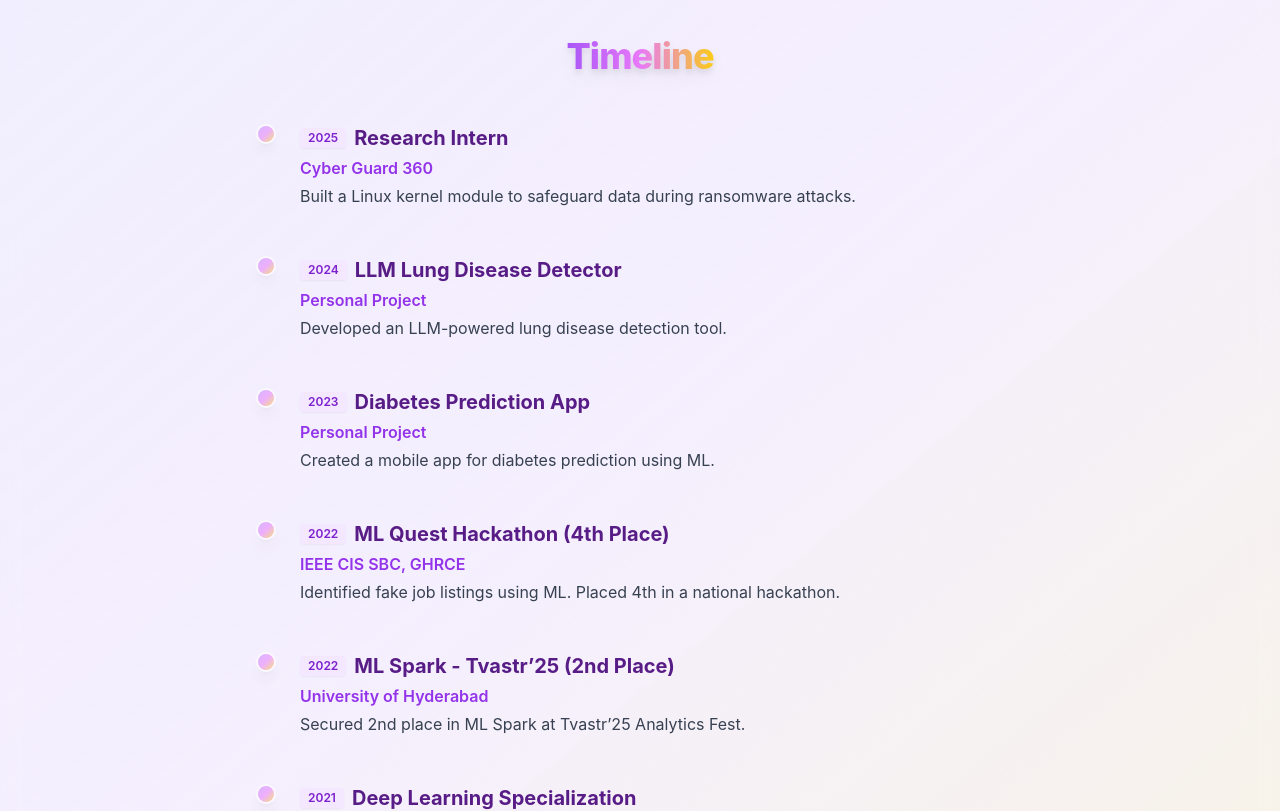
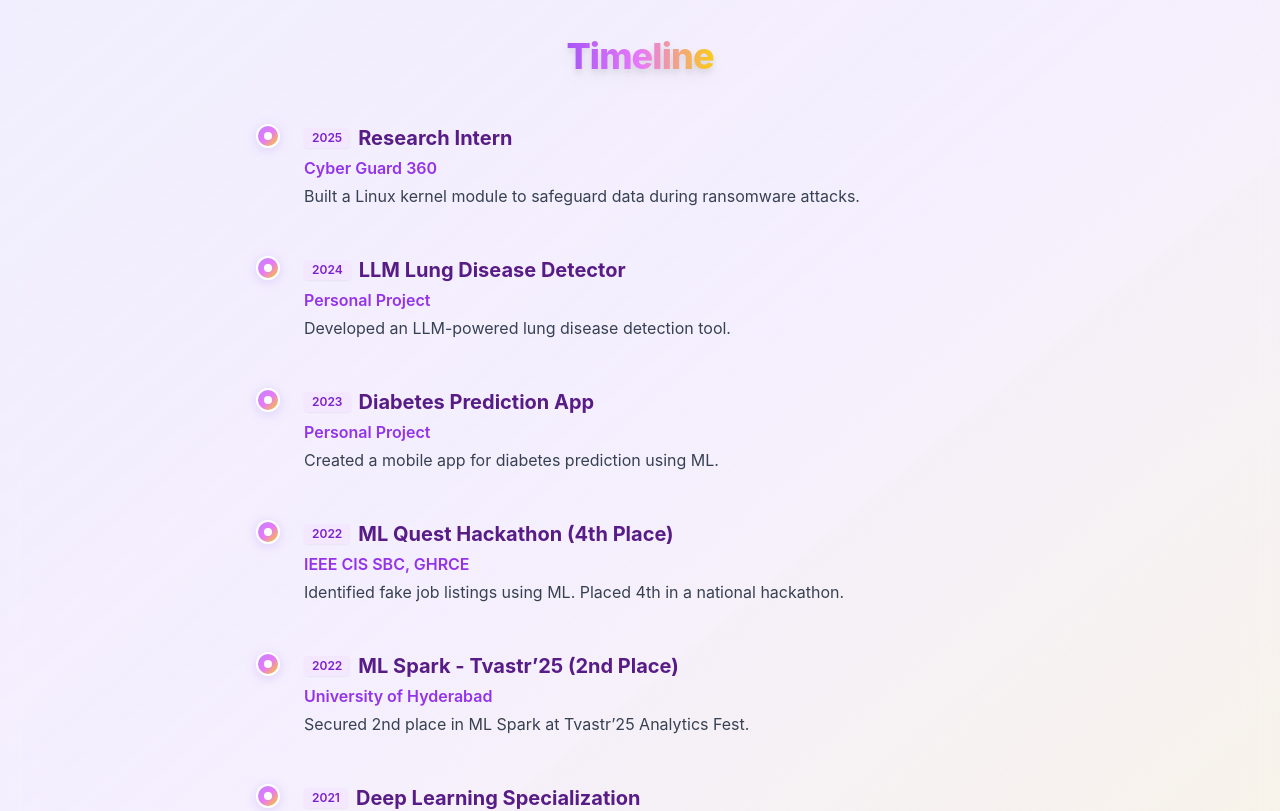
Before and after one commit to shashanksuri616/mypage, a React (Create React App) app in the folder frontend/: page / in a window 1280 px wide. Shown: the part 2380-3191 px from the top of the page. Built offline with nearby package versions, Linux system fonts and the light colour scheme.

Commit message:
upgraded timeline

```diff
--- a/frontend/src/components/Timeline.js
+++ b/frontend/src/components/Timeline.js
@@ -76,7 +76,7 @@ const Timeline = () => {
 					<motion.div
 						key={item.title}
 						className={`flex items-start mb-12 group transition-transform duration-300 ${
-							item.projectId ? 'cursor-pointer hover:scale-[1.03]' : ''
+							item.projectId ? 'cursor-pointer hover:scale-[1.04] hover:shadow-xl' : ''
 						}`}
 						initial={{ opacity: 0, x: -40 }}
 						whileInView={{ opacity: 1, x: 0 }}
@@ -109,7 +109,13 @@ const Timeline = () => {
 					>
 						{/* Timeline Dot & Line */}
 						<div className="flex flex-col items-center mr-6 relative">
-							<div className="w-5 h-5 bg-gradient-to-br from-purple-400 via-fuchsia-400 to-yellow-400 rounded-full shadow-lg border-2 border-white dark:border-gray-900 mb-1 animate-pulse group-hover:scale-110 transition-transform" />
+							<motion.div
+								className="w-6 h-6 bg-gradient-to-br from-purple-400 via-fuchsia-400 to-yellow-400 rounded-full shadow-lg border-2 border-white dark:border-gray-900 mb-1 flex items-center justify-center"
+								animate={open === i ? { scale: 1.18, boxShadow: "0 0 0 6px #fbbf2466" } : { scale: 1, boxShadow: "0 2px 12px #a78bfa55" }}
+								transition={{ type: "spring", stiffness: 300, damping: 18 }}
+							>
+								<span className="block w-2 h-2 bg-white dark:bg-gray-900 rounded-full" />
+							</motion.div>
 							{i < timeline.length - 1 && (
 								<div className="w-1 flex-1 bg-gradient-to-b from-purple-200 via-fuchsia-200 to-yellow-100 dark:from-purple-900 dark:via-fuchsia-900 dark:to-yellow-900 opacity-70" />
 							)}
@@ -132,7 +138,7 @@ const Timeline = () => {
 										initial={{ opacity: 0, y: 10 }}
 										animate={{ opacity: 1, y: 0 }}
 										exit={{ opacity: 0, y: 10 }}
-										className="mt-3 p-4 bg-white/90 dark:bg-gray-800/90 rounded-xl shadow-lg text-sm text-gray-800 dark:text-gray-100 border border-purple-200 dark:border-purple-700 transition-all duration-300"
+										className="mt-3 p-4 bg-white/95 dark:bg-gray-800/95 rounded-xl shadow-lg text-sm text-gray-800 dark:text-gray-100 border border-purple-200 dark:border-purple-700 transition-all duration-300"
 									>
 										{item.details}
 									</motion.div>
```
